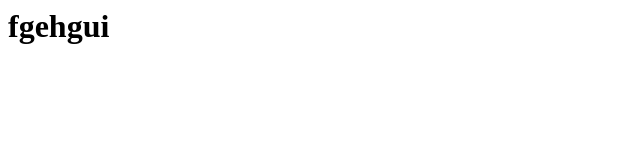
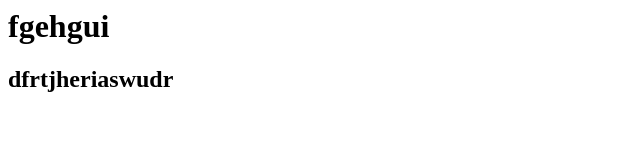
Before and after one commit to PinkyLau/Pinky.github.io, a plain HTML site: page index.html in a window 1280 px wide. Shown: the whole page, without its empty margins (0-640 px from the left). Drawn offline with Linux system fonts and the light colour scheme.

Commit message:
Update index.html

```diff
--- a/index.html
+++ b/index.html
@@ -1,6 +1,11 @@
 <html>
-  <title>
+  <head>
+     <title>
     dfstrh
   </title>
+  </head>
   <h1>fgehgui</h1>
+  <h2>
+    dfrtjheriaswudr
+  </h2>
 </html>
```
